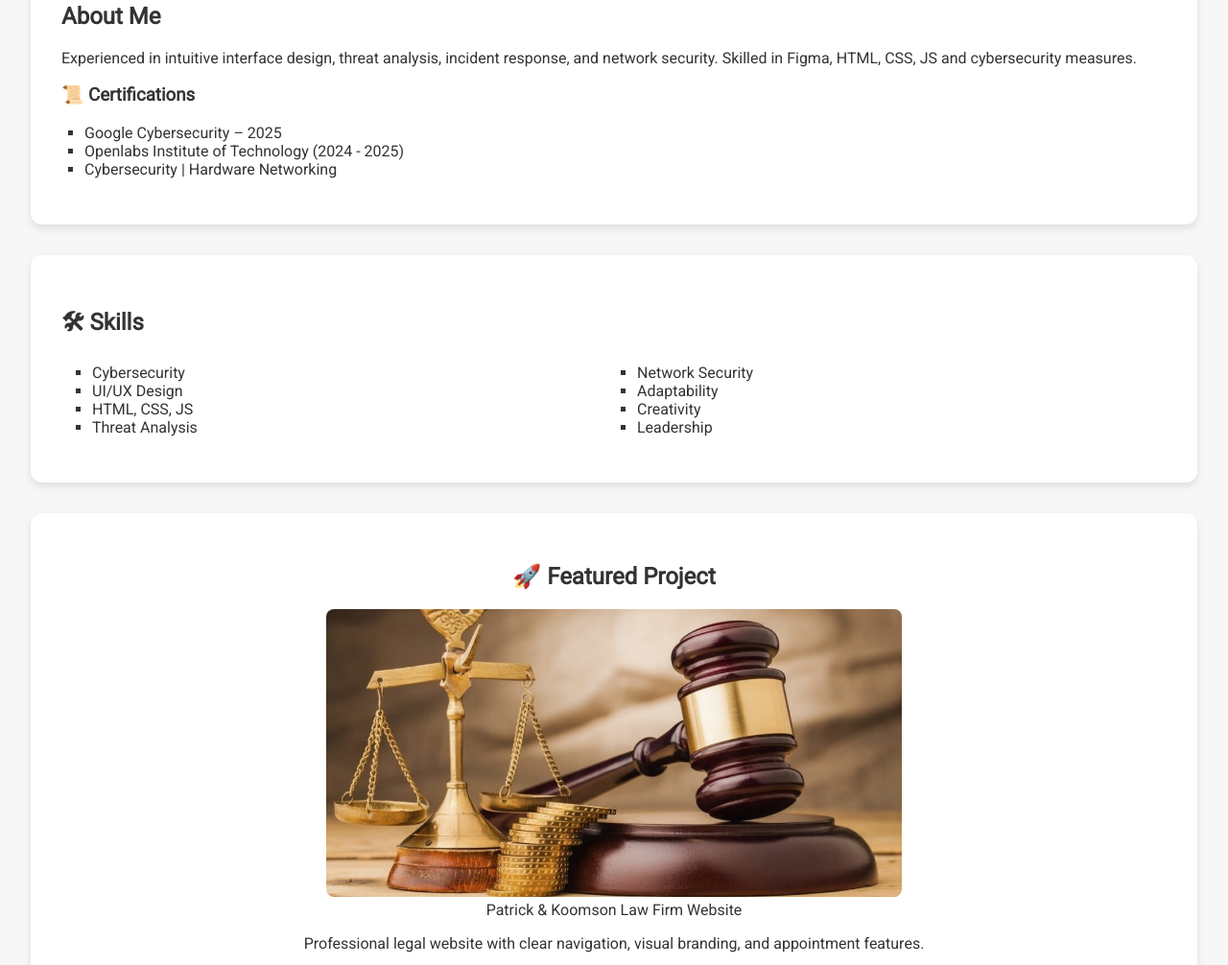
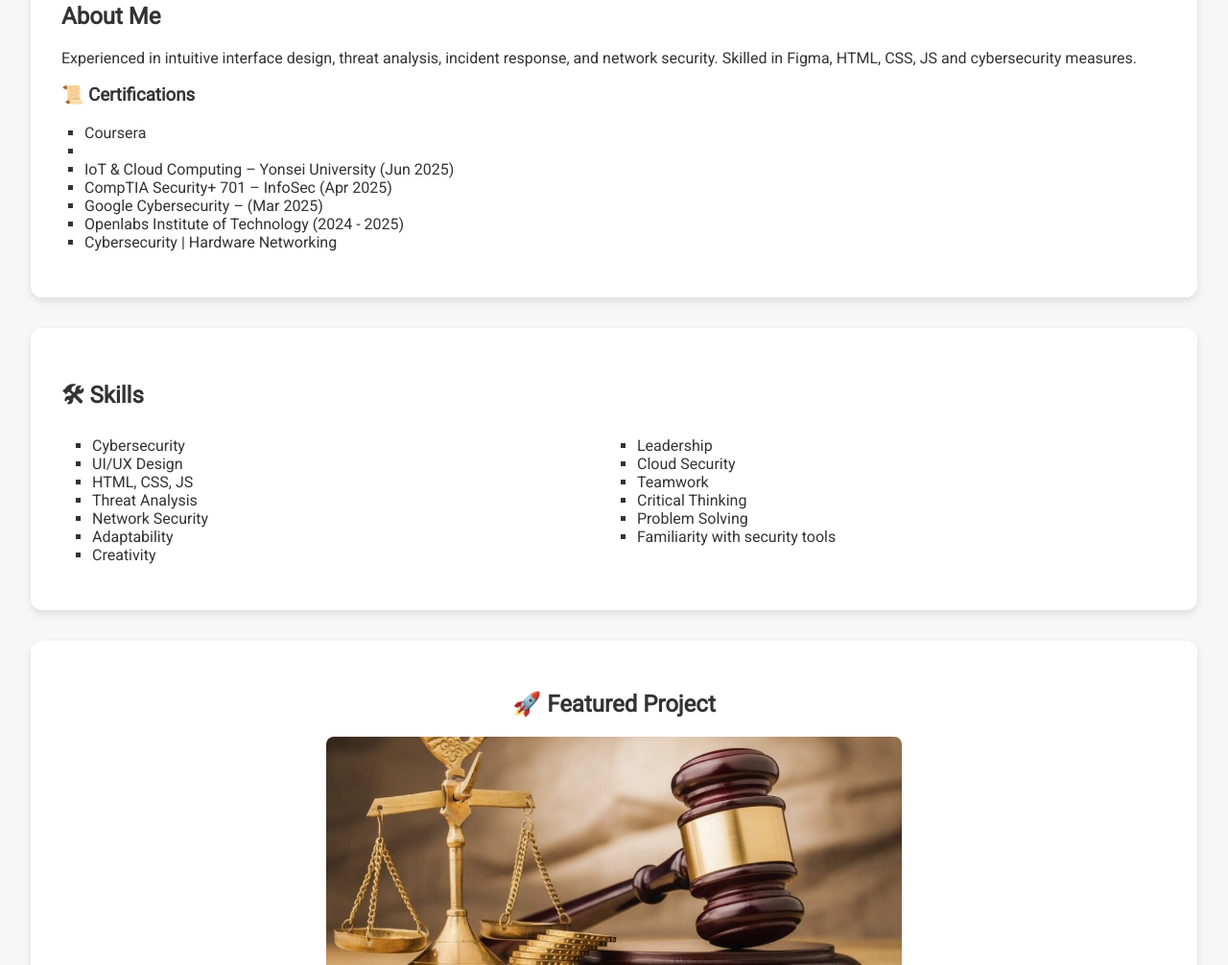
Before and after one commit to Debuck1718/portfolio, a plain HTML site: page index.html in a window 1280 px wide. Shown: the part 874-1880 px from the top of the page at 96% size. Drawn offline with Linux system fonts and the light colour scheme.

Commit message:
Update index.html

```diff
--- a/index.html
+++ b/index.html
@@ -35,7 +35,10 @@
       </p>
       <h3>📜 Certifications</h3>
       <ul>
-        <li>Google Cybersecurity – 2025</li>
+        <li>Coursera<li>
+        <li>IoT & Cloud Computing – Yonsei University (Jun 2025)</li>
+        <li>CompTIA Security+ 701 – InfoSec (Apr 2025)</li>
+        <li>Google Cybersecurity – (Mar 2025)</li>
         <li>Openlabs Institute of Technology (2024 - 2025)</li>
         <li>Cybersecurity | Hardware Networking</li>
       </ul>
@@ -54,6 +57,12 @@
         <li>Adaptability</li>
         <li>Creativity</li>
         <li>Leadership</li>
+        <li>Cloud Security</li>
+        <li>Teamwork</li>
+        <li>Critical Thinking</li>
+        <li>Problem Solving</li>
+        <li>Familiarity with security tools</li>
+
       </ul>
     </div>
   </section>
@@ -105,7 +114,7 @@ with open("allow_list.txt", "r") as file:
     <h2>📞 Contact</h2>
     <p><strong>Phone:</strong> +233 547443837</p>
     <p><strong>Email:</strong> evans.buckman55@gmail.com</p>
-    <p><strong>Location:</strong> Golden Valley Lane3, Accra, Ghana</p>
+    <p><strong>Location:</strong> Daimond Hills-Gate2,Regimanuel Grey-Real Estate Accra, Ghana</p>
   </section>
 
   <footer>
```
